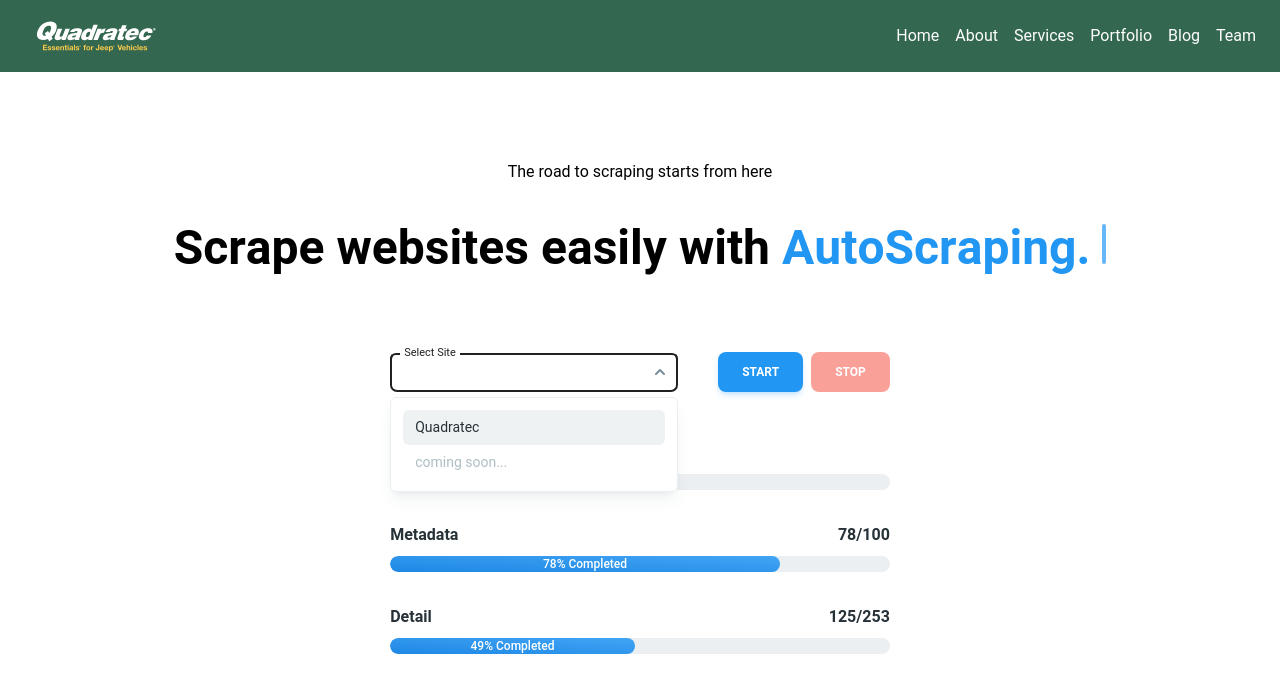
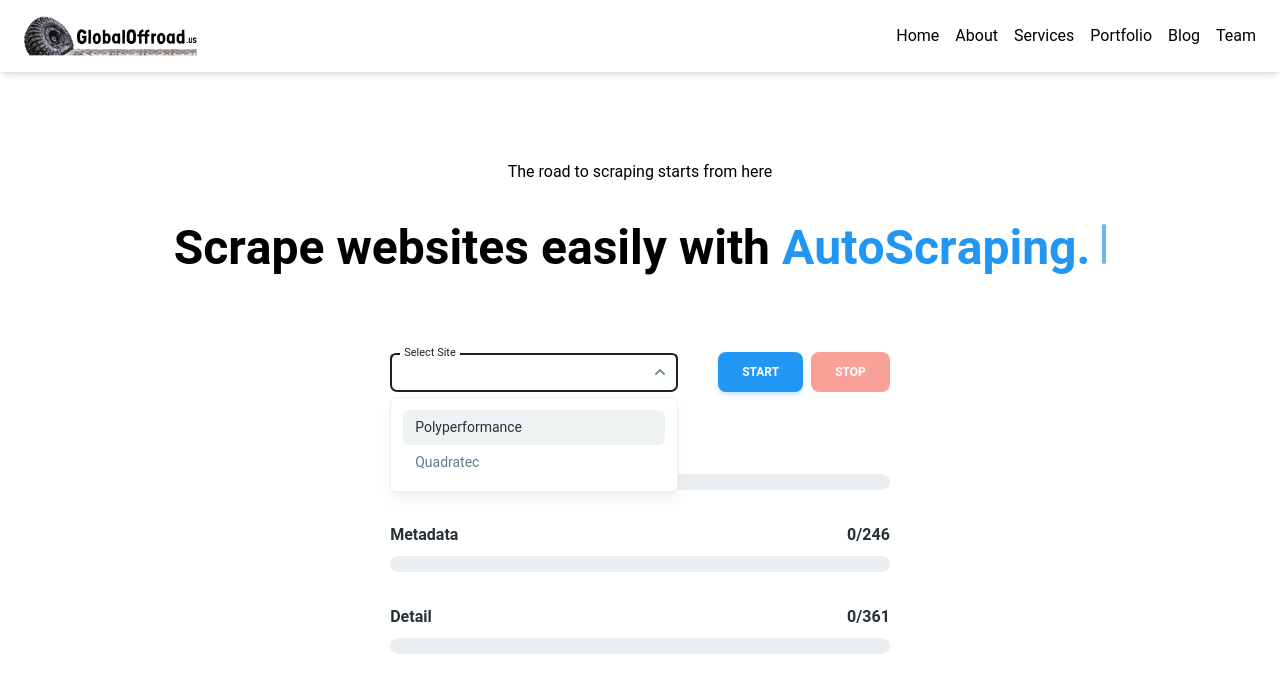
Before and after one commit to frozenflux2/Quadratec-frontend, a React (Vite) app: page / in a window 1280 px wide. Both pictures are taken after a click on the button 534 px from the left and 372 px from the top of the page. Shown: the top 692 px of the page. Built offline with nearby package versions, Linux system fonts and the light colour scheme; what tailwindcss-animation-delay would draw is missing.

Commit message:
feat: semi static progress

```diff
--- a/index.html
+++ b/index.html
@@ -2,9 +2,9 @@
 <html lang="en">
     <head>
         <meta charset="UTF-8" />
-        <link rel="icon" type="image/svg" href="/src/assets/logo.svg" />
+        <link rel="icon" type="image/png" href="/src/assets/logo.png" />
         <meta name="viewport" content="width=device-width, initial-scale=1.0" />
-        <title>Quadratec Scraping</title>
+        <title>Auto Scraping</title>
         <link
             href="https://fonts.googleapis.com/css2?family=Open+Sans:wght@400;600;700;900&display=swap"
             rel="stylesheet"
--- a/src/components/Header/index.tsx
+++ b/src/components/Header/index.tsx
@@ -4,7 +4,7 @@
 import { Link, useLocation } from 'react-router-dom'
 import { useEffect, useState } from 'react'
 import useScroll from '@hooks/useScroll'
-import LOGO from '@assets/logo.svg'
+import LOGO from '@assets/logo.png'
 
 const NavItems: INavItem[] = [
     {
@@ -44,15 +44,15 @@
         <Navbar
             className={`fixed top-0 z-10 max-w-full px-0 py-4 text-black rounded-none h-max border-none transition-all duration-300 ${
                 scrollY > 1
-                    ? 'shadow-md backdrop-blur-md bg-[#004225]'
-                    : 'shadow-none backdrop-filter-none bg-[#004225]'
+                    ? 'shadow-md backdrop-blur-md bg-gradient-to-r from-white/0 to-white/30'
+                    : 'shadow-md backdrop-filter-none bg-transparent'
             }`}
         >
             <div className="flex items-center justify-between gap-4 px-6 mx-auto max-w-7xl">
                 <Link to="/">
                     <img src={LOGO} alt="logo" className="h-10" />
                 </Link>
-                <div className="flex items-center justify-between gap-4 lg:gap-8 text-white">
+                <div className="flex items-center justify-between gap-4 text-black lg:gap-8">
                     <div className="hidden gap-4 md:flex">
                         {NavItems.map((item, key) => (
                             <Link
@@ -72,7 +72,7 @@
                     >
                         {openNav ? (
                             <XMarkIcon
-                                className="z-20 text-white"
+                                className="z-20 text-black"
                                 width="36px"
                                 height="36px"
                             />
@@ -91,7 +91,7 @@
                     <Link
                         to={item.link}
                         key={`nav-mobile-${key}`}
-                        className="text-2xl font-black text-white hover:text-gray-500"
+                        className="text-2xl font-black text-black hover:text-gray-700"
                     >
                         {item.label}
                     </Link>
--- a/src/pages/Dashboard/index.tsx
+++ b/src/pages/Dashboard/index.tsx
@@ -1,4 +1,4 @@
-import { useState } from 'react'
+import { useEffect, useState } from 'react'
 import { TypewriterEffect } from '@components/TypeWriterEffect'
 import {
     Button,
@@ -7,6 +7,12 @@
     Typography,
     Progress,
 } from '@material-tailwind/react'
+
+interface IProgress {
+    brands: number
+    metadata: number
+    detail: number
+}
 
 const Home = () => {
     const words = [
@@ -29,89 +35,163 @@
     ]
 
     const [isScraping, setIsScraping] = useState(false)
+    const [progress, setProgress] = useState<IProgress>({
+        brands: 0,
+        metadata: 0,
+        detail: 0,
+    })
+    const [totalCounts, setTotalCounts] = useState<IProgress>({
+        brands: 57,
+        metadata: 246,
+        detail: 361,
+    })
+    const sites = ['Polyperformance', 'Quadratec']
+    const [site, setSite] = useState<string | undefined>()
+
+    const [intervalId, setIntervalId] = useState<number | null>(null)
+
+    const handleStart = () => {
+        if (!site) return
+        setIsScraping(true)
+        setProgress({
+            brands: 0,
+            metadata: 0,
+            detail: 0,
+        })
+        if (!intervalId) {
+            const newIntervalId = setInterval(() => {
+                setProgress((prev) => {
+                    if (prev.brands < 100)
+                        return { ...prev, brands: prev.brands + 20 }
+                    if (prev.metadata < 100)
+                        return { ...prev, metadata: prev.metadata + 20 }
+                    if (prev.detail < 100)
+                        return { ...prev, detail: prev.detail + 20 }
+
+                    if (intervalId) clearInterval(intervalId)
+                    setIntervalId(null)
+                    setIsScraping(false)
+                    return prev
+                })
+            }, 1000)
+            setIntervalId(newIntervalId as unknown as number)
+        }
+    }
+
+    useEffect(() => {
+        return () => {
+            if (intervalId) clearInterval(intervalId)
+        }
+    }, [intervalId])
+
+    const handleStop = () => {
+        if (intervalId) clearInterval(intervalId)
+        setIntervalId(null)
+        setIsScraping(false)
+        setProgress({
+            brands: 0,
+            metadata: 0,
+            detail: 0,
+        })
+    }
 
     return (
         <div className="flex flex-col w-full h-screen pt-[10rem] gap-20">
             <div className="flex flex-col items-center justify-center gap-10">
                 <Typography
                     variant="lead"
-                    className="text-neutral-600 dark:text-neutral-200 text-base"
+                    className="text-base text-neutral-600 dark:text-neutral-200"
                 >
                     The road to scraping starts from here
                 </Typography>
                 <TypewriterEffect words={words} />
             </div>
-            <div className="flex flex-col max-w-5xl mx-auto gap-12">
+            <div className="flex flex-col max-w-5xl gap-12 mx-auto">
                 <div className="flex items-center gap-10">
                     <div className="flex w-72">
                         <Select
                             variant="outlined"
                             label="Select Site"
                             disabled={isScraping}
+                            onChange={(value) => {
+                                setSite(value)
+                            }}
+                            value={site}
                         >
-                            <Option>Quadratec</Option>
-                            <Option disabled>coming soon...</Option>
+                            {sites.map((el, id) => (
+                                <Option key={`site-${id}`} value={el}>
+                                    {el}
+                                </Option>
+                            ))}
                         </Select>
                     </div>
                     <div className="flex gap-2">
                         <Button
                             color="blue"
                             loading={isScraping}
-                            onClick={() => setIsScraping(true)}
+                            onClick={handleStart}
                         >
                             Start
                         </Button>
                         <Button
                             color="red"
                             disabled={!isScraping}
-                            onClick={() => setIsScraping(false)}
+                            onClick={handleStop}
                         >
                             Stop
                         </Button>
                     </div>
                 </div>
-                <div className="flex flex-col gap-8 w-full">
+                <div className="flex flex-col w-full gap-8">
                     <div>
-                        <div className="mb-2 flex items-center justify-between">
+                        <div className="flex items-center justify-between mb-2">
                             <Typography color="blue-gray" variant="h6">
                                 Brand
                             </Typography>
                         </div>
                         <Progress
                             color="blue"
-                            value={33}
+                            value={progress.brands}
                             variant="gradient"
                             label="Completed"
                         />
                     </div>
                     <div>
-                        <div className="mb-2 flex items-center justify-between">
+                        <div className="flex items-center justify-between mb-2">
                             <Typography color="blue-gray" variant="h6">
                                 Metadata
                             </Typography>
                             <Typography color="blue-gray" variant="h6">
-                                78/100
+                                {(
+                                    (totalCounts.metadata * progress.metadata) /
+                                    100
+                                ).toFixed(0)}
+                                /{totalCounts.metadata}
                             </Typography>
                         </div>
                         <Progress
                             color="blue"
-                            value={78}
+                            value={progress.metadata}
                             variant="gradient"
                             label="Completed"
                         />
                     </div>
                     <div>
-                        <div className="mb-2 flex items-center justify-between">
+                        <div className="flex items-center justify-between mb-2">
                             <Typography color="blue-gray" variant="h6">
                                 Detail
                             </Typography>
                             <Typography color="blue-gray" variant="h6">
-                                125/253
+                                {(
+                                    (totalCounts.detail * progress.detail) /
+                                    100
+                                ).toFixed(0)}
+                                /{totalCounts.detail}
                             </Typography>
                         </div>
                         <Progress
                             color="blue"
-                            value={49}
+                            value={progress.detail}
                             variant="gradient"
                             label="Completed"
                         />
```
Also changed, not shown: src/assets/logo.png (added), src/assets/logo.svg (deleted).
